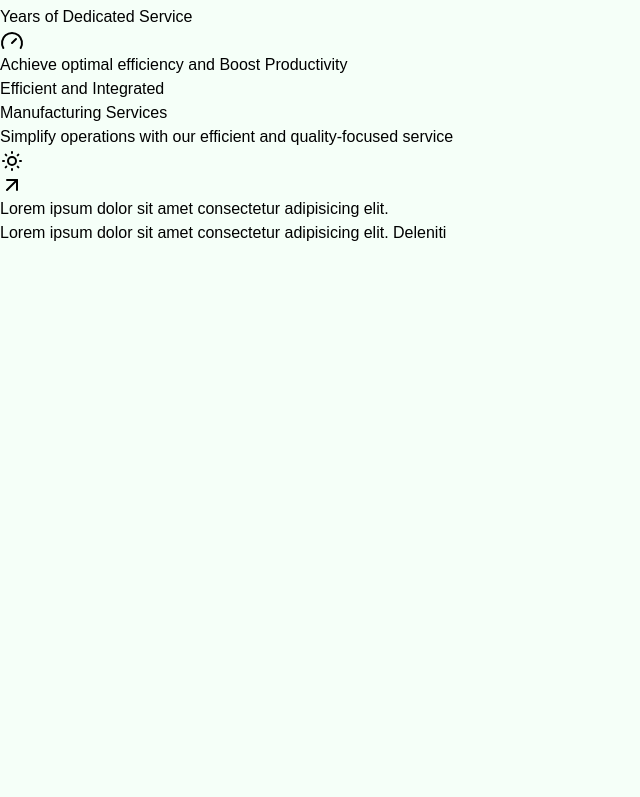
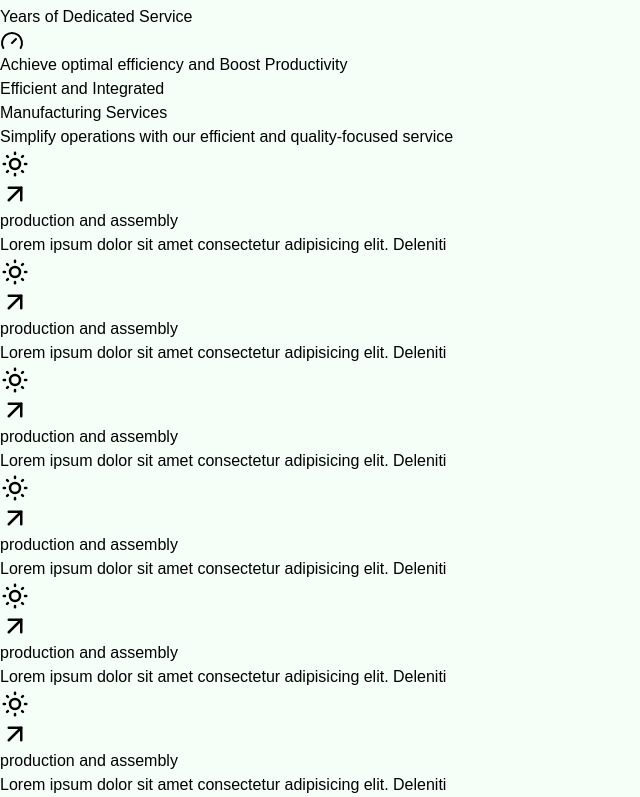
Before and after one commit to abdulazizk2/frontend-clone, a React (Vite) app: page / in a window 1280 px wide. Shown: the part 581-1378 px from the top of the page, without its empty margins (0-640 px from the left). Before the commit the page ends 826 px from the top, so only its background shows below. Built offline with nearby package versions, Linux system fonts and the light colour scheme; a web font is replaced by a local one.

Commit message:
Services Page Completed

```diff
--- a/src/components/Services.jsx
+++ b/src/components/Services.jsx
@@ -9,18 +9,71 @@ const Services = () => {
         <br /> Manufacturing Services
       </h1>
       <p>Simplify operations with our efficient and quality-focused service</p>
-      <div className="flex">
-        <div className="h-56 bg-gray-900 w-72 rounded-md bg-clip-padding backdrop-filter backdrop-blur-md bg-opacity-20 shadow-lg">
-          <div className="flex justify-center items-center">
-            <SunMedium />
-            <ArrowUpRight />
+      <div className="sm:flex justify-center items-center gap-12 p-6 max-w-[95%] mx-auto">
+        <div className="h-56 py-6 bg-gray-900 px-3 w-80 rounded-md bg-clip-padding backdrop-filter backdrop-blur-md bg-opacity-20 shadow-lg">
+          <div className="flex justify-between items-center">
+            <SunMedium size={30} />
+            <ArrowUpRight size={30} />
             </div>
-            <h1>Lorem ipsum dolor sit amet consectetur adipisicing elit.</h1>
-            <p>
+            <h1 className="capitalize font-bold tracking-wide mt-12">production and assembly</h1>
+            <p className="text-sm font-[light] mt-2">
               Lorem ipsum dolor sit amet consectetur adipisicing elit. Deleniti
             </p>
+        </div>
+        <div className="h-56 py-6 bg-gray-900 px-3 w-80 rounded-md bg-clip-padding backdrop-filter backdrop-blur-md bg-opacity-20 shadow-lg">
+          <div className="flex justify-between items-center">
+            <SunMedium size={30} />
+            <ArrowUpRight size={30} />
+            </div>
+            <h1 className="capitalize font-bold tracking-wide mt-12">production and assembly</h1>
+            <p className="text-sm font-[light] mt-2">
+              Lorem ipsum dolor sit amet consectetur adipisicing elit. Deleniti
+            </p>
+        </div>
+        <div className="h-56 py-6 bg-gray-900 px-3 w-80 rounded-md bg-clip-padding backdrop-filter backdrop-blur-md bg-opacity-20 shadow-lg">
+          <div className="flex justify-between items-center">
+            <SunMedium size={30} />
+            <ArrowUpRight size={30} />
+            </div>
+            <h1 className="capitalize font-bold tracking-wide mt-12">production and assembly</h1>
+            <p className="text-sm font-[light] mt-2">
+              Lorem ipsum dolor sit amet consectetur adipisicing elit. Deleniti
+            </p>
+        </div>
 
+      </div>
+      <div className="flex justify-center items-center gap-12 p-6 max-w-[95%] mx-auto">
+        <div className="h-56 py-6 bg-gray-900 px-3 w-80 rounded-md bg-clip-padding backdrop-filter backdrop-blur-md bg-opacity-20 shadow-lg">
+          <div className="flex justify-between items-center">
+            <SunMedium size={30} />
+            <ArrowUpRight size={30} />
+            </div>
+            <h1 className="capitalize font-bold tracking-wide mt-12">production and assembly</h1>
+            <p className="text-sm font-[light] mt-2">
+              Lorem ipsum dolor sit amet consectetur adipisicing elit. Deleniti
+            </p>
         </div>
+        <div className="h-56 py-6 bg-gray-900 px-3 w-80 rounded-md bg-clip-padding backdrop-filter backdrop-blur-md bg-opacity-20 shadow-lg">
+          <div className="flex justify-between items-center">
+            <SunMedium size={30} />
+            <ArrowUpRight size={30} />
+            </div>
+            <h1 className="capitalize font-bold tracking-wide mt-12">production and assembly</h1>
+            <p className="text-sm font-[light] mt-2">
+              Lorem ipsum dolor sit amet consectetur adipisicing elit. Deleniti
+            </p>
+        </div>
+        <div className="h-56 py-6 bg-gray-900 px-3 w-80 rounded-md bg-clip-padding backdrop-filter backdrop-blur-md bg-opacity-20 shadow-lg">
+          <div className="flex justify-between items-center">
+            <SunMedium size={30} />
+            <ArrowUpRight size={30} />
+            </div>
+            <h1 className="capitalize font-bold tracking-wide mt-12">production and assembly</h1>
+            <p className="text-sm font-[light] mt-2">
+              Lorem ipsum dolor sit amet consectetur adipisicing elit. Deleniti
+            </p>
+        </div>
+
       </div>
     </div>
   );
```
